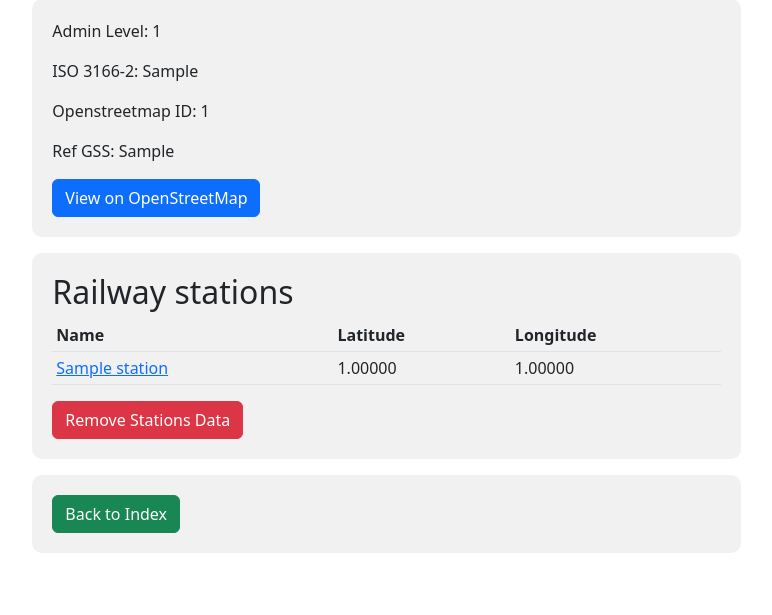
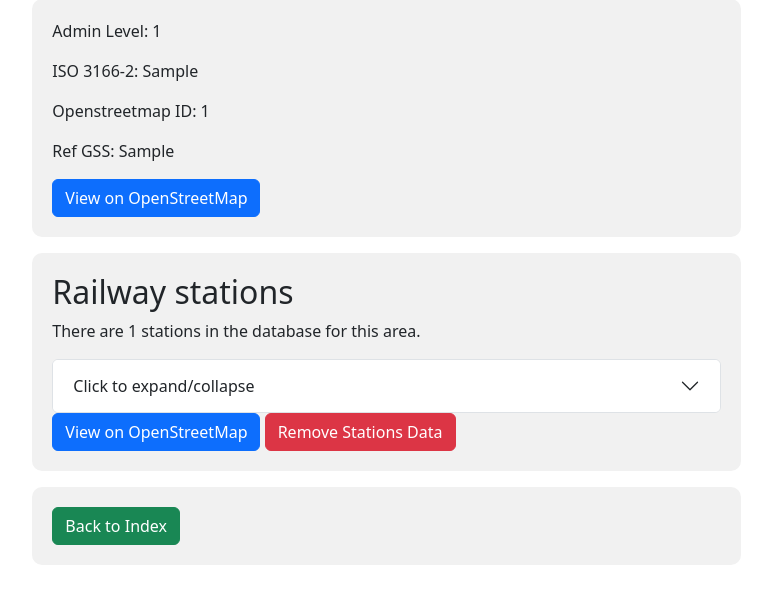
Before and after one commit to v-hill/housing-inequality-study, a Django app: page /publictransit/boundary/1/ in a window 1280 px wide. Shown: the part 185-800 px from the top of the page, without its empty margins (201-973 px from the left). Run offline with Django 4.2, Linux system fonts and the light colour scheme; tables that the repository leaves empty hold one stand-in row (values such as "Sample post").

Commit message:
summary text

```diff
--- a/publictransit/static/boundary_details.js
+++ b/publictransit/static/boundary_details.js
@@ -1,4 +1,9 @@
 $(document).ready(function () {
+    function updateStationSummaryText(data) {
+        var num_stations = data.stations.length;
+        $("#stations-summary").text("There are " + num_stations + " stations in the database for this area.");
+    }
+
     function updateStationsTable(data) {
         var stations = data.stations;
         let stationList = '<table class="table table-sm">';
@@ -21,8 +26,10 @@ $(document).ready(function () {
             url: 'remove_stations',
             type: 'POST',
             success: function (data) {
+                updateStationSummaryText(data);
                 // Hide the remove-stations-btn and train-station-list
                 $("#remove-stations-btn").hide();
+                $("#stations-map-btn").hide();
                 $("#train-station-list").hide();
 
                 // Show the download-stations-btn
@@ -39,11 +46,13 @@ $(document).ready(function () {
             url: 'download_stations_data',
             type: 'POST',
             success: function (data) {
+                updateStationSummaryText(data);
                 // Update the stations table, if needed
                 updateStationsTable(data);
 
                 // Show the remove-stations-btn and train-station-list
                 $("#remove-stations-btn").show();
+                $("#stations-map-btn").show();
                 $("#train-station-list").show();
 
                 // Hide the download-stations-btn
@@ -56,15 +65,18 @@ $(document).ready(function () {
     });
 
     $.ajax({
-        url: 'stations_data_exists',
-        type: 'POST',
+        url: 'stations_in_db',
+        type: 'GET',
         success: function (data) {
             if (data.stations && data.stations.length > 0) {
+                updateStationSummaryText(data);
                 updateStationsTable(data);
                 $("#download-stations-btn").hide();
                 $("#remove-stations-btn").show();
+                $("#stations-map-btn").show();
             } else {
                 $("#remove-stations-btn").hide();
+                $("#stations-map-btn").hide();
                 $("#download-stations-btn").show();
             }
         },
--- a/publictransit/templates/boundary_details.html
+++ b/publictransit/templates/boundary_details.html
@@ -18,7 +18,23 @@
 </div>
 <div class="col-main-content">
     <h2>Railway stations</h2>
-    <div id="train-station-list"></div>
+    <p id="stations-summary">There are 0 stations in the database for this area.</p>
+    <div class="accordion">
+        <div class="accordion-item">
+            <h2 class="accordion-header" id="headingOne">
+                <button class="accordion-button collapsed" type="button" data-bs-toggle="collapse"
+                    data-bs-target="#collapseOne" aria-expanded="false" aria-controls="collapseOne">
+                    Click to expand/collapse
+                </button>
+            </h2>
+            <div id="collapseOne" class="accordion-collapse collapse" aria-labelledby="headingOne">
+                <div class="accordion-body">
+                    <div id="train-station-list"></div>
+                </div>
+            </div>
+        </div>
+    </div>
+    <button id="stations-map-btn" class="btn btn-primary">View on OpenStreetMap</button>
     <button id="remove-stations-btn" class="btn btn-danger">Remove Stations Data</button>
     <button id="download-stations-btn" class="btn btn-primary">Download Stations Data</button>
 </div>
--- a/publictransit/urls.py
+++ b/publictransit/urls.py
@@ -1,32 +1,47 @@
-from django.urls import path
+from django.urls import include, path
 
 from . import views
 
 app_name = "publictransit"
-urlpatterns = [
-    path("add_boundary", views.add_boundary, name="add_boundary"),
+
+# URL patterns for HTML views
+html_patterns = [
     path(
         "boundary_overview", views.boundary_overview, name="boundary_overview"
-    ),
-    path(
-        "boundary/<int:boundary_id>/stations_data_exists",
-        views.stations_data_exists,
-        name="stations_data_exists",
-    ),
-    path(
-        "boundary/<int:boundary_id>/remove_stations",
-        views.remove_stations,
-        name="remove_stations",
-    ),
-    path(
-        "boundary/<int:boundary_id>/download_stations_data",
-        views.download_stations_data,
-        name="download_stations_data",
     ),
     path(
         "boundary/<int:boundary_id>/",
         views.boundary_details,
         name="boundary_details",
+    ),
+    path("main", views.main, name="main"),
+    path("stations_map", views.stations_map, name="stations_map"),
+]
+
+# URL patterns for JSON API views
+api_patterns = [
+    path("add_boundary", views.add_boundary, name="add_boundary"),
+    path(
+        "boundary/<int:boundary_id>/",
+        include(
+            [
+                path(
+                    "download_stations_data",
+                    views.download_stations_data,
+                    name="download_stations_data",
+                ),
+                path(
+                    "remove_stations",
+                    views.remove_stations,
+                    name="remove_stations",
+                ),
+                path(
+                    "stations_in_db",
+                    views.stations_in_db,
+                    name="stations_in_db",
+                ),
+            ]
+        ),
     ),
     path("check_boundary", views.check_boundary, name="check_boundary"),
     path("delete_boundary", views.delete_boundary, name="delete_boundary"),
@@ -35,3 +50,6 @@ urlpatterns = [
     path("main", views.main, name="main"),
     path("search", views.search, name="search"),
 ]
+
+# Combined URL patterns
+urlpatterns = html_patterns + api_patterns
--- a/publictransit/views.py
+++ b/publictransit/views.py
@@ -337,11 +337,15 @@ def download_stations_data(request, boundary_id):
 
 
 @csrf_exempt
-def stations_data_exists(request, boundary_id):
-    if request.method == "POST":
+def stations_in_db(request, boundary_id):
+    if request.method == "GET":
         stations_data = serialise_stations_data(boundary_id)
         return JsonResponse({"stations": stations_data})
     else:
         return JsonResponse(
             {"error": "Invalid request method or missing parameter."}
         )
+
+
+def stations_map(request):
+    return render(request, "stations_map.html")
```
Also changed, not shown: publictransit/static/stations_map.js (added, +41 -0 lines), publictransit/templates/stations_map.html (added, +19 -0 lines).
